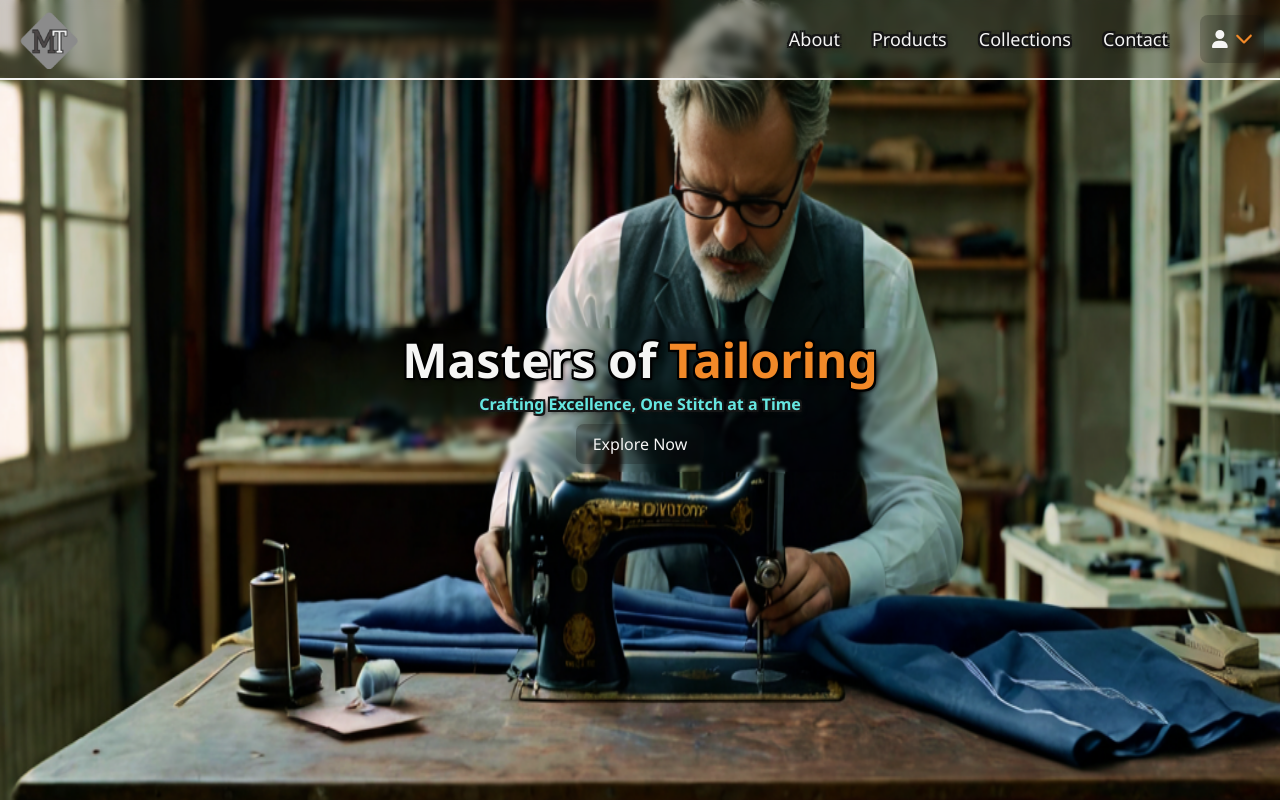
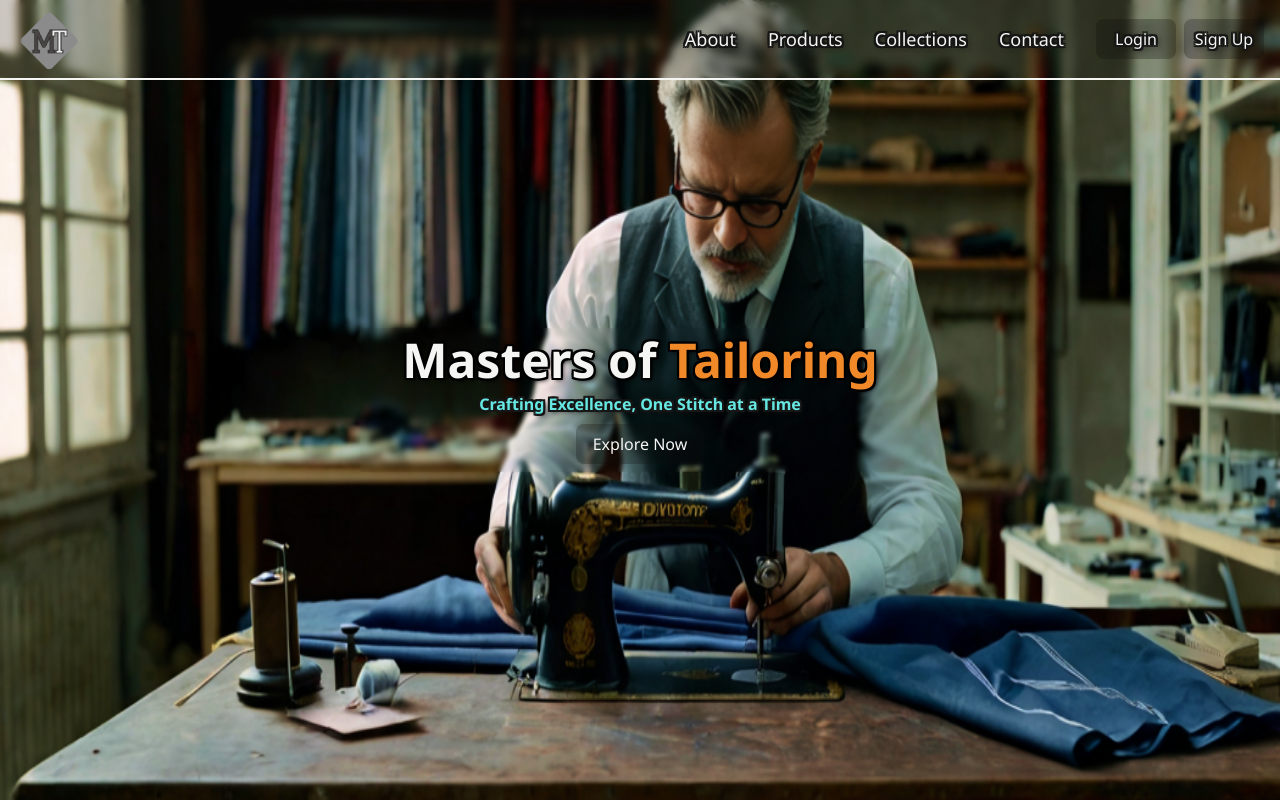
Before and after one commit to gbejoy/Masters_of_tailoring, a React (Vite) app in the folder vite-project/: page / in a window 1280 px wide. Shown: the top 800 px of the page. Built offline with nearby package versions, Linux system fonts and the light colour scheme; a web font is replaced by a local one.

Commit message:
Routers added

```diff
--- a/vite-project/src/App.jsx
+++ b/vite-project/src/App.jsx
@@ -1,20 +1,36 @@
 import React, { useState } from "react";
-import LandingPage from "./Components/LandingPage";
-import About from "./Components/About.jsx";
-import Masterpieces from "./Components/Masterpieces.jsx";
-import Collections from "./Components/Collections.jsx";
+import { createBrowserRouter, RouterProvider } from 'react-router-dom'
+import Site from "./Components/Site";
+import Register from "./Components/Register";
+import Login from "./Components/Login";
 
 function App()
 {
-  const [ isSignedIn, setIsSignedIn ] = useState(true);
-    return (
-      <>
-        <LandingPage isLogged={isSignedIn} />
-        <About />
-        <Masterpieces />
-        <Collections />
-      </>
-    )
+  const [ isSignedIn, setIsSignedIn ] = useState(false);
+  const router = createBrowserRouter([
+    {
+      path: '/',
+      element: <Site isSignedIn={ isSignedIn } />
+    },
+
+    {
+      path: '/register',
+      element: <Register />
+    },
+
+    {
+      path: '/login',
+      element: <Login />
+    }
+
+  ])
+
+  return (
+    <>
+      <RouterProvider router={router} />
+    </>
+  )
+
 }
 
 export default App;
--- a/vite-project/src/Components/Header.jsx
+++ b/vite-project/src/Components/Header.jsx
@@ -9,7 +9,7 @@ function Header({ isLogged })
 {
     const [ isHamClicked, setIsHamClicked ] = useState(false);
     const [ showUserMenu, setShowUserMenu ] = useState(false);
-    const btnStyles = "capitalize backdrop-blur-[24px] rounded-[0.5rem] w-[5rem] py-2 bg-[#13131333] hover:text-[#F28928] shadow-text-light";
+    const btnStyles = "capitalize blur-background rounded-[0.5rem] w-[5rem] py-2 bg-[#13131333] hover:text-[#F28928] shadow-text-light";
     const navItems = "capitalize text-[1rem] md:text-lg text-stone-100 shadow-text-light hover:text-[#F28928]";
 
     function handleClickShow()
@@ -62,10 +62,14 @@ function Header({ isLogged })
                 <div className="text-stone-100 flex flex-row gap-2 pl-[1rem] lg:pl-[2rem] ">
                     { !isLogged ? <>
                         <button className={btnStyles}>
-                            Login
+                            <a href='/login' className='w-full h-full active:text-stone-100'>
+                                Login
+                            </a>
                         </button>
                         <button className={btnStyles}>
-                            Sign Up
+                            <a href='/register' className='w-full h-full active:text-stone-100'>
+                                Sign Up
+                            </a>
                         </button>
                         </>
                         :
--- a/vite-project/src/Components/Login.jsx
+++ b/vite-project/src/Components/Login.jsx
@@ -0,0 +1,8 @@
+export default function Login()
+{
+    return (
+        <section className="bg-[#180101] min-h-screen min-w-full flex flex-row items-center justify-center">
+
+        </section>
+    )
+}
--- a/vite-project/src/Components/Navbar.jsx
+++ b/vite-project/src/Components/Navbar.jsx
@@ -8,8 +8,16 @@ function Navbar({ isClicked, isLogged })
             <div className="text-stone-100 flex flex-col gap-1 pl-[1rem] lg:pl-[2rem] pt-[1rem]">
                 {!isLogged ? (
                     <>
-                        <button className={btnStyles}>Sign Up</button>
-                        <p className="text-[.75rem]">Already have an account? <button className={`${btnStyles} text-[0.75rem]`}>Login</button></p>
+                        <button className={btnStyles}>
+                            <a href='/register' className='w-full h-full active:text-stone-100'>
+                                Sign Up
+                            </a>
+                        </button>
+                        <p className="text-[.75rem]">Already have an account? <button className={`${btnStyles} text-[0.75rem]`}>
+                            <a href='/login' className='w-full h-full active:text-stone-100'>
+                                Login
+                            </a>
+                            </button></p>
                     </>
                 ) : (
                     <div className="h-[3rem] pt-4 flex flex-row gap-2 items-center">
--- /dev/null
+++ b/vite-project/src/Components/Register.jsx
@@ -0,0 +1,8 @@
+export default function Register()
+{
+    return (
+        <section className="bg-[#180101] min-h-screen w-full flex flex-row items-center justify-center">
+            <h1 className="text-5xl text-stone-100">Register</h1>
+        </section>
+    )
+}
--- /dev/null
+++ b/vite-project/src/Components/Site.jsx
@@ -0,0 +1,19 @@
+import LandingPage from "./LandingPage";
+import About from "./About.jsx";
+import Masterpieces from "./Masterpieces.jsx";
+import Collections from "./Collections.jsx";
+
+
+function Site({ isSignedIn })
+{
+    return (
+        <>
+          <LandingPage isLogged={isSignedIn} />
+          <About />
+          <Masterpieces />
+          <Collections />
+        </>
+      )
+}
+
+export default Site;
--- a/vite-project/src/index.css
+++ b/vite-project/src/index.css
@@ -67,3 +67,7 @@ html {
 .animated {
     animation: customAnimation 0.3s ease-in-out forwards;
 }
+
+.blur-background {
+    backdrop-filter: blur(10px);
+}
```
